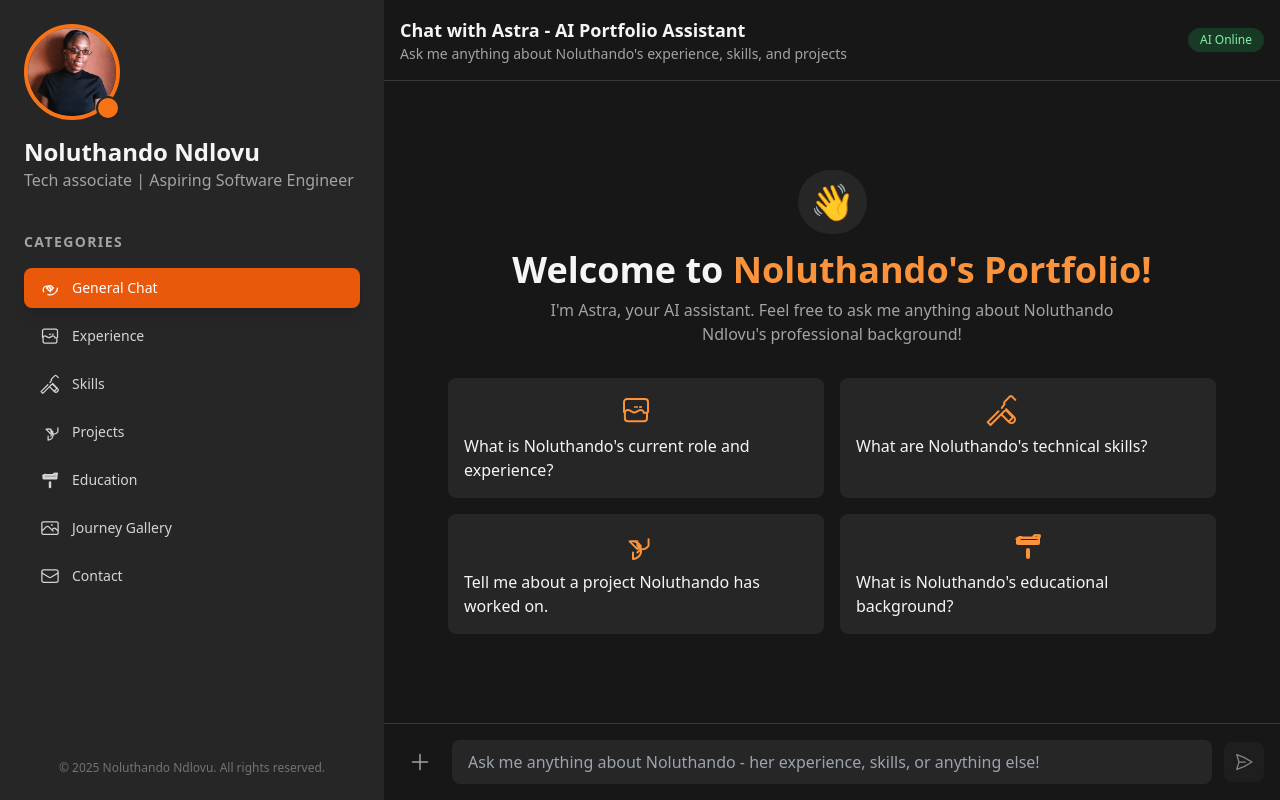
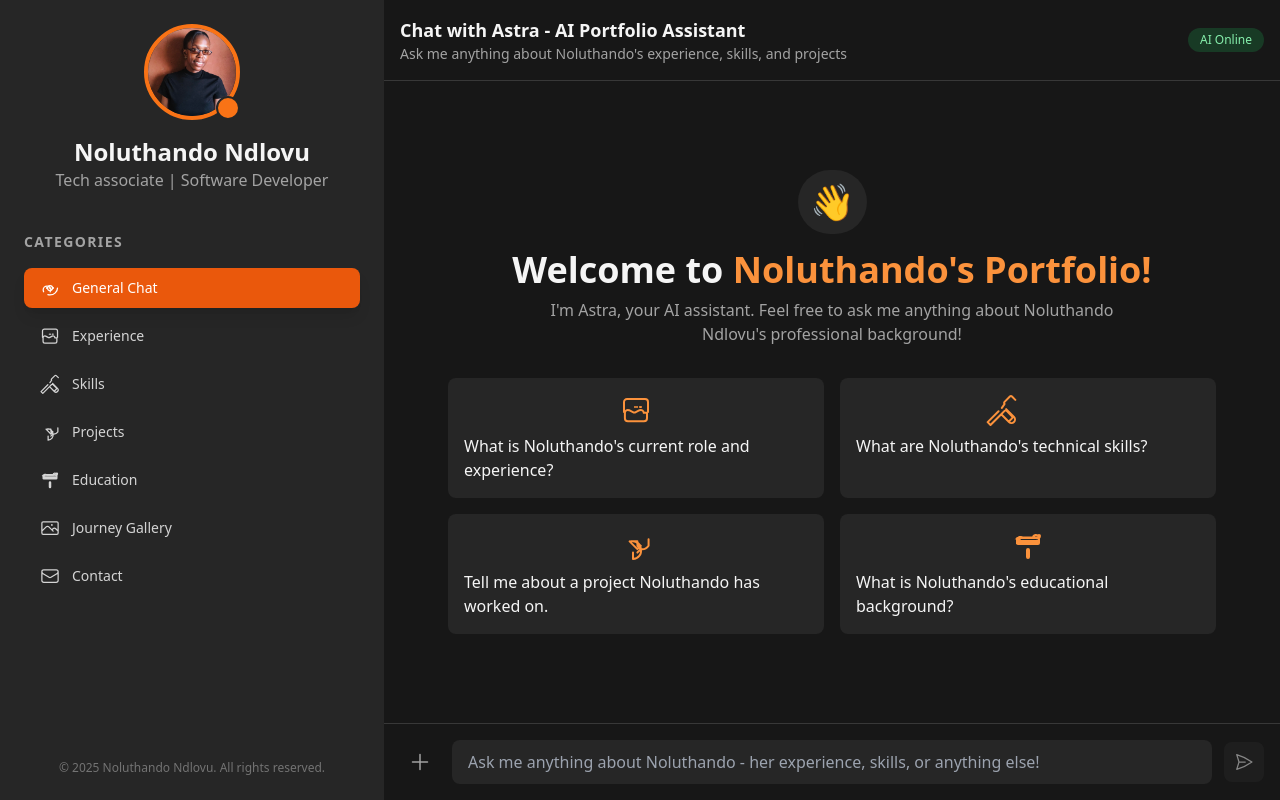
Before and after one commit to noluzar/ai-personal-portfolio, a React (Vite) app: page / in a window 1280 px wide. Built offline with nearby package versions, Linux system fonts and the light colour scheme.

Commit message:
Image position fixed

```diff
--- a/components/Sidebar.tsx
+++ b/components/Sidebar.tsx
@@ -10,7 +10,7 @@ interface SidebarProps {
 const Sidebar: React.FC<SidebarProps> = ({ activeCategory, setActiveCategory }) => {
   return (
     <div className="w-full md:w-80 lg:w-96 bg-neutral-800 p-6 flex flex-col flex-shrink-0">
-      <div className="flex flex-col items-center md:items-start text-center md:text-left">
+      <div className="flex flex-col items-center text-center md:text-left cursor-pointer">
         <div className="relative mb-4">
           <img
             src="/(1).jpg"
@@ -20,7 +20,7 @@ const Sidebar: React.FC<SidebarProps> = ({ activeCategory, setActiveCategory })
            <div className="absolute bottom-0 right-0 w-6 h-6 bg-orange-500 rounded-full border-2 border-neutral-800"></div>
         </div>
         <h1 className="text-2xl font-bold text-neutral-100">Noluthando Ndlovu</h1>
-        <p className="text-md text-neutral-400">Tech associate | Aspiring Software Engineer</p>
+        <p className="text-md text-neutral-400">Tech associate | Software Developer</p>
       </div>
 
       <div className="mt-10">
```
